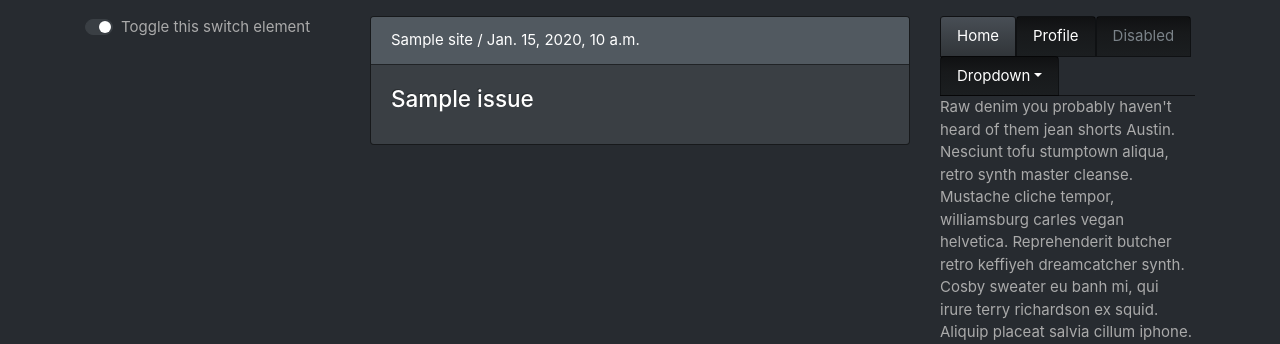
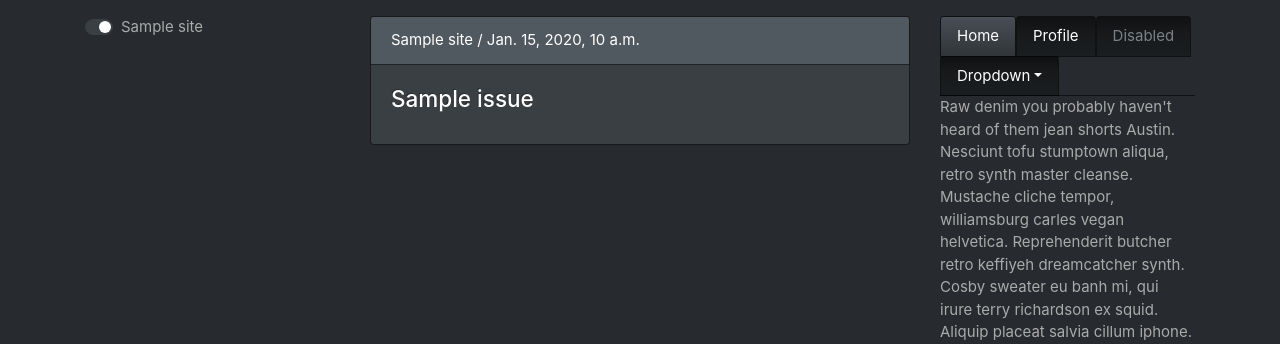
Before and after one commit to gustjd887/issuesite, a Django app: template templates/main.html in a window 1280 px wide. Shown: the part 54-398 px from the top of the page. Run offline with Django 3.2, Linux system fonts and the light colour scheme; the template is opened without the code that fills it: most values are stand-ins (such as "Sample title", 1, 10 or a date in 2020); some libraries are stand-ins or nearby versions.

Commit message:
edit left nav use forloop

```diff
--- a/issue/views.py
+++ b/issue/views.py
@@ -13,10 +13,13 @@ class IndexView(generic.ListView):
 @page_template('parts/issue_list.html')  # just add this decorator
 def issue_list(request, template='main.html', extra_context=None):
     issue_list = Issue.objects.all()
+    community_list = Community.objects.exclude(site='total')
     if request.GET.get('keyword'):
         issue_list = issue_list.filter(title__contains=request.GET.get('keyword'))
+
     context = {
         'issue_list': issue_list.order_by('-date'),
+        'community_list': community_list,
     }
     if extra_context is not None:
         context.update(extra_context)
--- a/templates/parts/side-nav.html
+++ b/templates/parts/side-nav.html
@@ -1,8 +1,4 @@
 <div class="form-group">
-    <div class="custom-control custom-switch">
-        <input type="checkbox" class="custom-control-input" id="customSwitch" checked="">
-        <label class="custom-control-label" for="customSwitch1">Toggle this switch element</label>
-    </div>
 {#    <div class="custom-control custom-switch">#}
 {#        <input type="checkbox" class="custom-control-input" id="customSwitch" checked="">#}
 {#        <label class="custom-control-label" for="customSwitch1">Toggle this switch element</label>#}
@@ -11,13 +7,14 @@
 {#        <input type="checkbox" class="custom-control-input" id="customSwitch" checked="">#}
 {#        <label class="custom-control-label" for="customSwitch1">Toggle this switch element</label>#}
 {#    </div>#}
-
 {#    <div class="custom-control custom-switch">#}
-{#    {% for issue in issue_list %}#}
-{#        {% if site != 'total' %}#}
-{#                <input type="checkbox" class="custom-control-input" id="{{ issue.site }}" checked="">#}
-{#                <label class="custom-control-label" for="{{ issue.site }}">{{ issue.site }}</label>#}
-{#        {% endif %}#}
-{#    {% endfor %}#}
+{#        <input type="checkbox" class="custom-control-input" id="customSwitch" checked="">#}
+{#        <label class="custom-control-label" for="customSwitch1">Toggle this switch element</label>#}
 {#    </div>#}
+    {% for community in community_list %}
+        <div class="custom-control custom-switch">
+            <input type="checkbox" class="custom-control-input" id="{{ community.site }}" checked="">
+            <label class="custom-control-label" for="{{ community.site }}">{{ community.site }}</label>
+        </div>
+    {% endfor %}
 </div>
```
